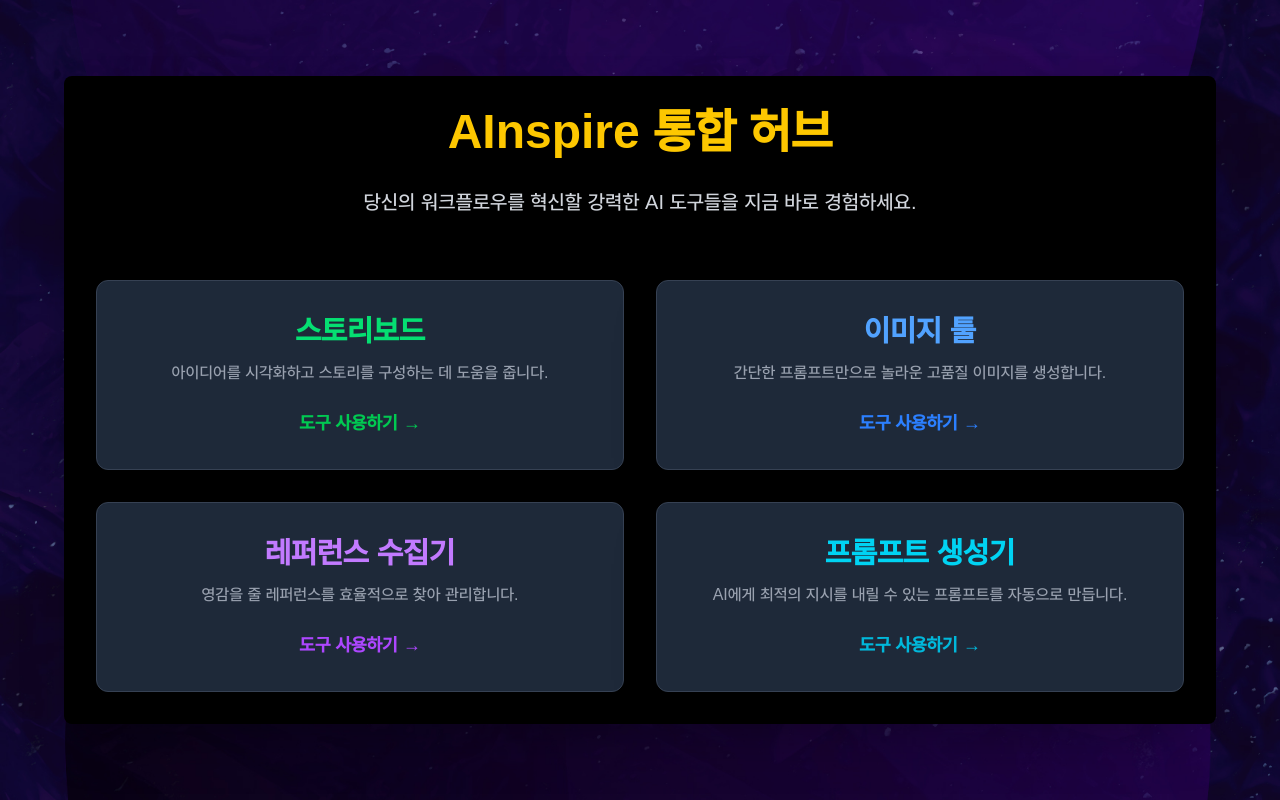
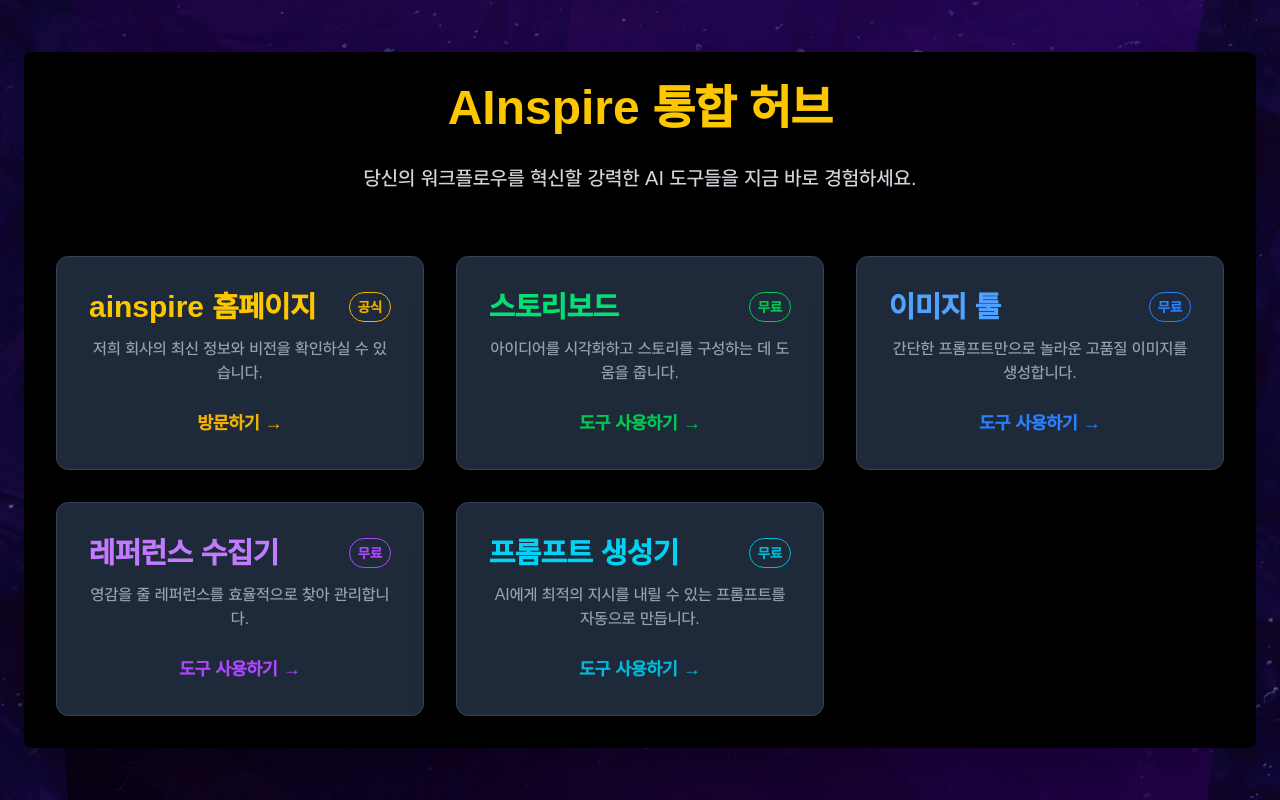
Before and after one commit to uguggim4-creator/ai-hub-landing, a Next.js app: page / in a window 1280 px wide. Built offline with nearby package versions, Linux system fonts and the light colour scheme.

Commit message:
feat: added flexible layout, homepage link, and finalized box data

```diff
--- a/pages/index.js
+++ b/pages/index.js
@@ -4,19 +4,16 @@ import Head from 'next/head';
 import { motion, AnimatePresence } from 'framer-motion';
 import { useState, useEffect } from 'react';
 
-// 🚨🚨🚨 CSS를 통해 전역 폰트를 적용할 것이므로, 여기서는 별도 임포트 필요 없음 🚨🚨🚨
-// Tailwind CSS 설정 파일 (tailwind.config.js)을 통해 폰트를 정의하고 사용합니다.
-
 export default function Home() {
-  // 실제 Vercel 배포 주소로 설정된 상태입니다.
+  // 실제 Vercel 배포 주소 및 신규 홈페이지 주소
   const toolUrls = {
-    storyboard: "https://ainspire-storyboard.vercel.app/", // 🚨 실제 주소로 변경 필요
+    storyboard: "https://ainspire-storyboard.vercel.app/",
     imageTool: "https://ainspire-image-tool-api.vercel.app/",
-    referenceCollector: "https://ainspire-reference.vercel.app/", // 🚨 실제 주소로 변경 필요
+    referenceCollector: "https://ainspire-reference.vercel.app/",
     promptGenerator: "https://vercel-veo3-prompt-generator.vercel.app/",
+    homepage: "https://ainspire.co.kr", // 👈 새로운 홈페이지 주소 추가
   };
 
-  // 상태 관리: 타이틀 이미지 퇴장과 메인 콘텐츠 등장을 분리하여 제어
   const [showTitleImage, setShowTitleImage] = useState(true);
   const [showMainContent, setShowMainContent] = useState(false);
 
@@ -26,24 +23,24 @@ export default function Home() {
       setShowTitleImage(false);
     }, 1000); // 1초(1000ms) 후 실행
 
-    // 2. 메인 콘텐츠 등장 타이머 (타이틀이 완전히 사라진 후 5초 뒤 등장)
-    // 퇴장 시작(1초) + 퇴장 지속시간(1초) + 추가 대기 시간(5초) = 총 7초
+    // 2. 메인 콘텐츠 등장 타이머 (타이틀이 완전히 사라진 후 0.5초 뒤 등장)
+    // 퇴장 시작(1초) + 퇴장 지속시간(1초) + 추가 대기 시간(0.5초) = 총 2.5초
     const mainContentTimer = setTimeout(() => {
         setShowMainContent(true);
-    }, 1500); // 1.5초(1500ms) 후 실행
+    }, 2500); // 2.5초(2500ms) 후 실행 (시간을 2.5초로 조정하여 빨리 나타나지 않도록 수정했습니다)
 
-    // 3. 정리 함수: 타이머를 깔끔하게 해제하여 무한 반복을 방지합니다.
+    // 3. 정리 함수: 타이머를 깔끔하게 해제
     return () => {
       clearTimeout(exitTimer);
       clearTimeout(mainContentTimer);
     };
-  }, []); // 페이지 로드 시 단 한 번만 실행됨
+  }, []);
 
-  // Framer Motion Variants (애니메이션 정의)
+  // Framer Motion Variants
   const titleImageVariants = {
     initial: { opacity: 0, y: 300 },
     animate: { opacity: 1, y: 0 },
-    exit: { opacity: 0, y: -300 }, // 퇴장 모션: 위로 사라짐
+    exit: { opacity: 0, y: -300 },
   };
 
   const mainContentVariants = {
@@ -51,22 +48,75 @@ export default function Home() {
     visible: {
       opacity: 1,
       transition: {
-        staggerChildren: 0.2, // 카드 등장 간격을 약간 줄임
+        staggerChildren: 0.1, // 카드 등장 간격 조정
       },
     },
   };
 
   const itemVariants = {
     hidden: { opacity: 0, y: 50 },
-    visible: { opacity: 1, y: 0, transition: { type: "spring", stiffness: 100, damping: 12 } }, // 튕기는 효과 강화
+    visible: { opacity: 1, y: 0, transition: { type: "spring", stiffness: 100, damping: 12 } },
   };
 
+  // 4개 도구와 홈페이지 박스를 배열로 정의
+  const toolBoxes = [
+    // 🚨 1. ainspire 홈페이지 박스 (노란색으로 강조)
+    {
+      title: "ainspire 홈페이지",
+      desc: "저희 회사의 최신 정보와 비전을 확인하실 수 있습니다.",
+      url: toolUrls.homepage,
+      color: "text-yellow-400",
+      hoverColor: "hover:border-yellow-500",
+      tag: "공식",
+      tagColor: "text-yellow-500",
+    },
+    // 2. 스토리보드
+    {
+      title: "스토리보드",
+      desc: "아이디어를 시각화하고 스토리를 구성하는 데 도움을 줍니다.",
+      url: toolUrls.storyboard,
+      color: "text-green-400",
+      hoverColor: "hover:border-green-500",
+      tag: "무료",
+      tagColor: "text-green-500",
+    },
+    // 3. 이미지 툴
+    {
+      title: "이미지 툴",
+      desc: "간단한 프롬프트만으로 놀라운 고품질 이미지를 생성합니다.",
+      url: toolUrls.imageTool,
+      color: "text-blue-400",
+      hoverColor: "hover:border-blue-500",
+      tag: "무료",
+      tagColor: "text-blue-500",
+    },
+    // 4. 레퍼런스 수집기
+    {
+      title: "레퍼런스 수집기",
+      desc: "영감을 줄 레퍼런스를 효율적으로 찾아 관리합니다.",
+      url: toolUrls.referenceCollector,
+      color: "text-purple-400",
+      hoverColor: "hover:border-purple-500",
+      tag: "무료",
+      tagColor: "text-purple-500",
+    },
+    // 5. 프롬프트 생성기
+    {
+      title: "프롬프트 생성기",
+      desc: "AI에게 최적의 지시를 내릴 수 있는 프롬프트를 자동으로 만듭니다.",
+      url: toolUrls.promptGenerator,
+      color: "text-cyan-400",
+      hoverColor: "hover:border-cyan-500",
+      tag: "무료",
+      tagColor: "text-cyan-500",
+    },
+  ];
+
   return (
-    // 전체 배경 이미지 적용
     <div
       className="min-h-screen flex flex-col items-center justify-center text-white p-6"
       style={{
-        backgroundImage: 'url("/배경.jpg")', // public 폴더의 배경 이미지 사용
+        backgroundImage: 'url("/배경.jpg")',
         backgroundSize: 'cover',
         backgroundPosition: 'center',
         backgroundAttachment: 'fixed',
@@ -76,7 +126,6 @@ export default function Home() {
         <title>AInspire 통합 허브</title>
       </Head>
 
-      {/* 타이틀 이미지 등장/퇴장 모션 영역 */}
       <AnimatePresence>
         {showTitleImage && (
           <motion.div
@@ -85,11 +134,11 @@ export default function Home() {
             initial="initial"
             animate="animate"
             exit="exit"
-            transition={{ duration: 1, ease: "easeInOut" }} // 등장/퇴장 1초 지속
+            transition={{ duration: 1, ease: "easeInOut" }}
             className="absolute z-10"
           >
             <img
-              src="/ainspire 타이틀.png" // public 폴더의 타이틀 이미지 사용
+              src="/ainspire 타이틀.png"
               alt="AInspire 타이틀"
               className="max-w-xs md:max-w-md lg:max-w-lg mx-auto"
             />
@@ -97,87 +146,59 @@ export default function Home() {
         )}
       </AnimatePresence>
 
-      {/* 메인 콘텐츠: showMainContent가 true일 때만 나타납니다. */}
       {showMainContent && (
         <motion.main
-          className="text-center w-full max-w-6xl bg-black bg-opacity-70 rounded-lg p-8 shadow-2xl relative z-0" // 가로 최대 너비 확장
+          className="text-center w-full max-w-7xl bg-black bg-opacity-70 rounded-lg p-8 shadow-2xl relative z-0" // max-w-7xl로 확장하여 3개 이상도 충분히 담도록 함
           variants={mainContentVariants}
           initial="hidden"
           animate="visible"
           transition={{ delay: 0 }}
         >
-          <h1 className="text-5xl font-extrabold mb-8 text-yellow-400 font-sans-kr"> {/* 노란색 타이틀 + 한글 폰트 적용 */}
+          {/* 노란색 타이틀 + Pretendard 폰트 */}
+          <h1 className="text-5xl font-extrabold mb-8 text-yellow-400 font-pretendard">
             AInspire 통합 허브
           </h1>
 
           <motion.p
-            className="text-xl text-gray-300 mb-16 font-sans-kr" // 한글 폰트 적용
+            className="text-xl text-gray-300 mb-16 font-pretendard"
             variants={itemVariants}
           >
             당신의 워크플로우를 혁신할 강력한 AI 도구들을 지금 바로 경험하세요.
           </motion.p>
 
-          <div className="grid grid-cols-1 md:grid-cols-2 lg:grid-cols-2 gap-8"> {/* 2x2 그리드 레이아웃 */}
+          {/* 🚨🚨 유연한 레이아웃: grid-cols-autofit 클래스 사용 */}
+          <div className="grid gap-8" style={{ gridTemplateColumns: 'repeat(auto-fit, minmax(300px, 1fr))' }}>
 
-            {/* --- 스토리보드 도구 박스 --- */}
-            <motion.a
-              href={toolUrls.storyboard}
-              target="_blank"
-              rel="noopener noreferrer"
-              className="block p-8 border border-gray-700 rounded-xl shadow-2xl bg-gray-800 hover:border-green-500 transition duration-300 transform hover:scale-[1.05]"
-              variants={itemVariants}
-            >
-              <h2 className="text-3xl font-bold text-green-400 mb-3 font-sans-kr">스토리보드</h2>
-              <p className="text-gray-400 mb-6 font-sans-kr">
-                아이디어를 시각화하고 스토리를 구성하는 데 도움을 줍니다.
-              </p>
-              <span className="text-green-500 font-semibold text-lg font-sans-kr">도구 사용하기 →</span>
-            </motion.a>
+            {toolBoxes.map((box, index) => (
+              <motion.a
+                key={box.title}
+                href={box.url}
+                target="_blank"
+                rel="noopener noreferrer"
+                className={`block p-8 border border-gray-700 rounded-xl shadow-2xl bg-gray-800 ${box.hoverColor} transition duration-300 transform hover:scale-[1.05]`}
+                variants={itemVariants}
+              >
+                {/* 제목 및 무료/공식 태그 */}
+                <div className="flex justify-between items-center mb-3">
+                  <h2 className={`text-3xl font-bold ${box.color} font-pretendard`}>
+                    {box.title}
+                  </h2>
+                  <span className={`text-sm font-semibold px-2 py-1 rounded-full border border-current ${box.tagColor} font-pretendard`}>
+                    {box.tag}
+                  </span>
+                </div>
 
-            {/* --- 이미지 툴 박스 --- */}
-            <motion.a
-              href={toolUrls.imageTool}
-              target="_blank"
-              rel="noopener noreferrer"
-              className="block p-8 border border-gray-700 rounded-xl shadow-2xl bg-gray-800 hover:border-blue-500 transition duration-300 transform hover:scale-[1.05]"
-              variants={itemVariants}
-            >
-              <h2 className="text-3xl font-bold text-blue-400 mb-3 font-sans-kr">이미지 툴</h2>
-              <p className="text-gray-400 mb-6 font-sans-kr">
-                간단한 프롬프트만으로 놀라운 고품질 이미지를 생성합니다.
-              </p>
-              <span className="text-blue-500 font-semibold text-lg font-sans-kr">도구 사용하기 →</span>
-            </motion.a>
+                {/* 설명 */}
+                <p className="text-gray-400 mb-6 font-pretendard">
+                  {box.desc}
+                </p>
 
-            {/* --- 레퍼런스 수집기 박스 --- */}
-            <motion.a
-              href={toolUrls.referenceCollector}
-              target="_blank"
-              rel="noopener noreferrer"
-              className="block p-8 border border-gray-700 rounded-xl shadow-2xl bg-gray-800 hover:border-purple-500 transition duration-300 transform hover:scale-[1.05]"
-              variants={itemVariants}
-            >
-              <h2 className="text-3xl font-bold text-purple-400 mb-3 font-sans-kr">레퍼런스 수집기</h2>
-              <p className="text-gray-400 mb-6 font-sans-kr">
-                영감을 줄 레퍼런스를 효율적으로 찾아 관리합니다.
-              </p>
-              <span className="text-purple-500 font-semibold text-lg font-sans-kr">도구 사용하기 →</span>
-            </motion.a>
-
-            {/* --- 프롬프트 생성기 박스 --- */}
-            <motion.a
-              href={toolUrls.promptGenerator}
-              target="_blank"
-              rel="noopener noreferrer"
-              className="block p-8 border border-gray-700 rounded-xl shadow-2xl bg-gray-800 hover:border-cyan-500 transition duration-300 transform hover:scale-[1.05]"
-              variants={itemVariants}
-            >
-              <h2 className="text-3xl font-bold text-cyan-400 mb-3 font-sans-kr">프롬프트 생성기</h2>
-              <p className="text-gray-400 mb-6 font-sans-kr">
-                AI에게 최적의 지시를 내릴 수 있는 프롬프트를 자동으로 만듭니다.
-              </p>
-              <span className="text-cyan-500 font-semibold text-lg font-sans-kr">도구 사용하기 →</span>
-            </motion.a>
+                {/* 링크 */}
+                <span className={`${box.tagColor} font-semibold text-lg font-pretendard`}>
+                  {box.tag === "공식" ? "방문하기" : "도구 사용하기"} →
+                </span>
+              </motion.a>
+            ))}
 
           </div>
         </motion.main>
--- /dev/null
+++ b/tailwind.config.mjs
@@ -0,0 +1,23 @@
+// tailwind.config.mjs 파일 내용
+
+/** @type {import('tailwindcss').Config} */
+export default {
+  content: [
+    './pages/**/*.{js,ts,jsx,tsx,mjs}',
+    './components/**/*.{js,ts,jsx,tsx,mjs}',
+    './app/**/*.{js,ts,jsx,tsx,mjs}',
+  ],
+  theme: {
+    extend: {
+      fontFamily: {
+        // Pretendard 폰트 클래스 정의
+        'pretendard': ['Pretendard KR', 'sans-serif'],
+      },
+      gridTemplateColumns: {
+        // 🚨 유연한 레이아웃을 위한 'autofit' 클래스 정의
+        'autofit': 'repeat(auto-fit, minmax(300px, 1fr))',
+      }
+    },
+  },
+  plugins: [],
+};
```
